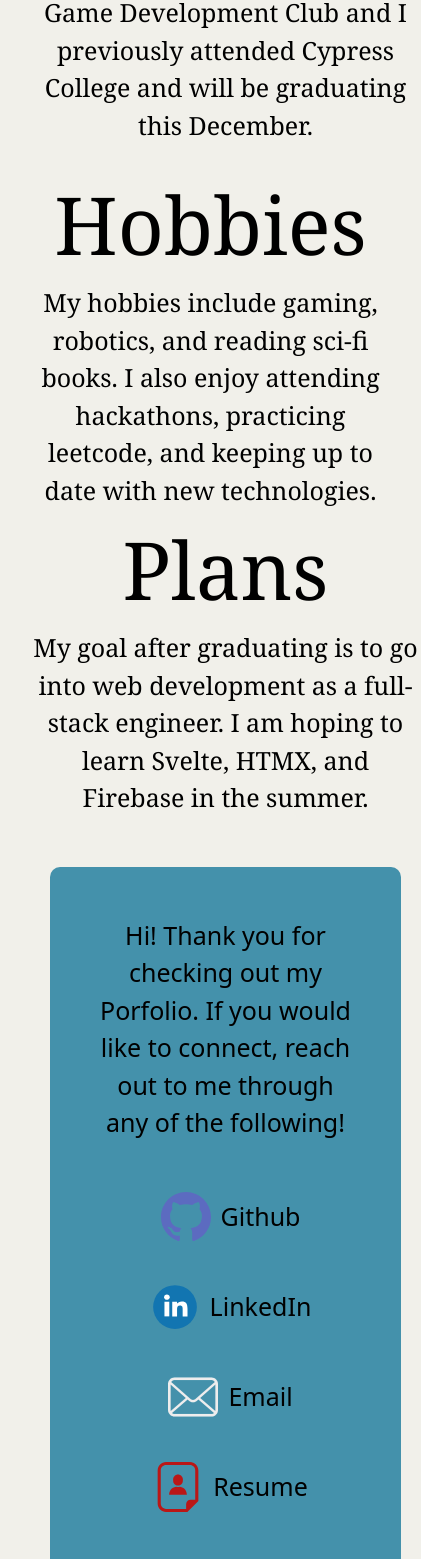
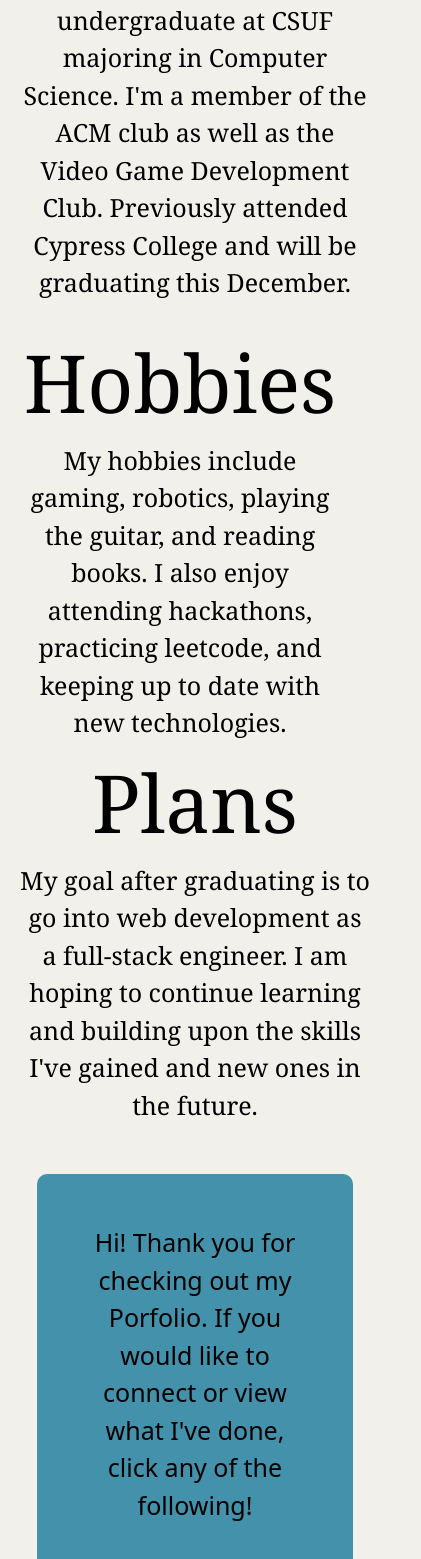
Before and after one commit to JosueCota/Portfolio, a React (Vite) app in the folder portfolio/: page / in a window 390 px wide. Shown: the part 441-2000 px from the top of the page, 421 px wide, since content can reach past the window. Built offline with nearby package versions, Linux system fonts and the light colour scheme.

Commit message:
Improved Responsive Design

```diff
--- a/portfolio/src/Components/Contacts.jsx
+++ b/portfolio/src/Components/Contacts.jsx
@@ -21,13 +21,13 @@ export default function Contacts() {
     return (
             <div className={style.contactsContainer} >
             <p className={style.p}>
-                Hi! Thank you for checking out my Porfolio. If you would like to connect, reach out to me through any of the following!
+                Hi! Thank you for checking out my Porfolio. If you would like to connect or view what I've done, click any of the following!
             </p>
             <motion.ul className={style.list}>
                 <motion.li variants={item}><a href="https://github.com/JosueCota" target="_blank"><img src={gitImg}/>Github</a></motion.li>
                 <motion.li variants={item}><a href="https://www.linkedin.com/in/josue-a-cota/" target="_blank"><img src={linkedImg}/>LinkedIn</a></motion.li>
                 <motion.li variants={item}><a href="mailto:xjaramis@gmail.com" target="_blank"><img src={emailImg}/>Email</a></motion.li>
-                <motion.li variants={item}><a href="https://docs.google.com/document/d/e/2PACX-1vRcNHTs2oZXLaLGfOXrOlxdriuuj97gs9n5U6rhv4U9RTzxayuiPXW5YMCjjXUsKHuHjkvzh_MwBFAg/pub" target="_blank"><img src={resumeImg}/>Resume</a></motion.li>
+                <motion.li variants={item}><a href="https://www.overleaf.com/read/pcbxptwntzby#222ed1" target="_blank"><img src={resumeImg}/>Resume</a></motion.li>
             </motion.ul>
             </div>
     )
--- a/portfolio/src/Components/ProjectDiv/project.module.css
+++ b/portfolio/src/Components/ProjectDiv/project.module.css
@@ -138,3 +138,18 @@
         padding: 5px;
     }
 }
+
+@media screen and (max-width: 500px){
+
+    .cardContainer {
+        width: 300px;
+        height: 400px;
+    }
+    .img, .top {
+        height: 340px;
+    }
+    .top, .skills {
+        font-size: 20px;
+        padding: 5px;
+    }
+}
--- a/portfolio/src/Components/ProjectDiv/projects.module.css
+++ b/portfolio/src/Components/ProjectDiv/projects.module.css
@@ -23,3 +23,10 @@
         margin: 40px auto;
     }
 }
+
+@media only screen and (max-width: 500px) {
+    .container {
+        width: 100%;
+
+    }
+}
--- a/portfolio/src/pages/About.jsx
+++ b/portfolio/src/pages/About.jsx
@@ -20,20 +20,19 @@ const listStagger = {
 export default function About() {
     return (
         <div className={style.hero}>
-
             <div className={style.about}>
                 <h1 className={style.title}>About Me</h1>
-                <p className={style.par}>My name's Josue Cota and I'm currently an undergraduate at CSUF, majoring in Computer Science. I'm a member of the ACM club as well as the Video Game Development Club and I previously attended Cypress College and will be graduating this December. </p>
+                <p className={style.par}>My name's Josue Cota and I'm currently an undergraduate at CSUF majoring in Computer Science. I'm a member of the ACM club as well as the Video Game Development Club. Previously attended Cypress College and will be graduating this December. </p>
             </div>
             <div className={style.hobbies}>
                 <h1 className={style.title}>Hobbies</h1>
-                <p className={style.par}>My hobbies include gaming, robotics, and reading sci-fi books. I also enjoy attending hackathons, practicing leetcode, and keeping up to date with new technologies.
+                <p className={style.par}>My hobbies include gaming, robotics, playing the guitar, and reading books. I also enjoy attending hackathons, practicing leetcode, and keeping up to date with new technologies.
                 </p>
             </div>
 
             <div className={style.plans}>
                 <h1 className={style.title}>Plans</h1>
-                <p className={style.par}>My goal after graduating is to go into web development as a full-stack engineer. I am hoping to learn Svelte, HTMX, and Firebase in the summer.
+                <p className={style.par}>My goal after graduating is to go into web development as a full-stack engineer. I am hoping to continue learning and building upon the skills I've gained and new ones in the future.
                 </p>
             </div>
             <motion.div
--- a/portfolio/src/pages/about.module.css
+++ b/portfolio/src/pages/about.module.css
@@ -67,8 +67,9 @@
     }
 }
 
-@media screen and (max-width: 600px){
+@media screen and (max-width: 768px) {
     .hero {
-        width: 100%;
+        display: flex;
+        align-content: center;
     }
 }
--- a/portfolio/src/pages/contacts.module.css
+++ b/portfolio/src/pages/contacts.module.css
@@ -52,3 +52,19 @@
         padding: 5px;
     }
 }
+
+@media screen and (max-width:768px) {
+    .list a{
+        background-color: rgb(209, 131, 131);
+        border-radius: 20px;
+        padding: 10px;
+    }
+}
+
+@media screen and (max-width: 320px) {
+    .list a {
+        text-decoration: underline;
+        background: none;
+        padding: 5px 0px;
+    }
+}
```
